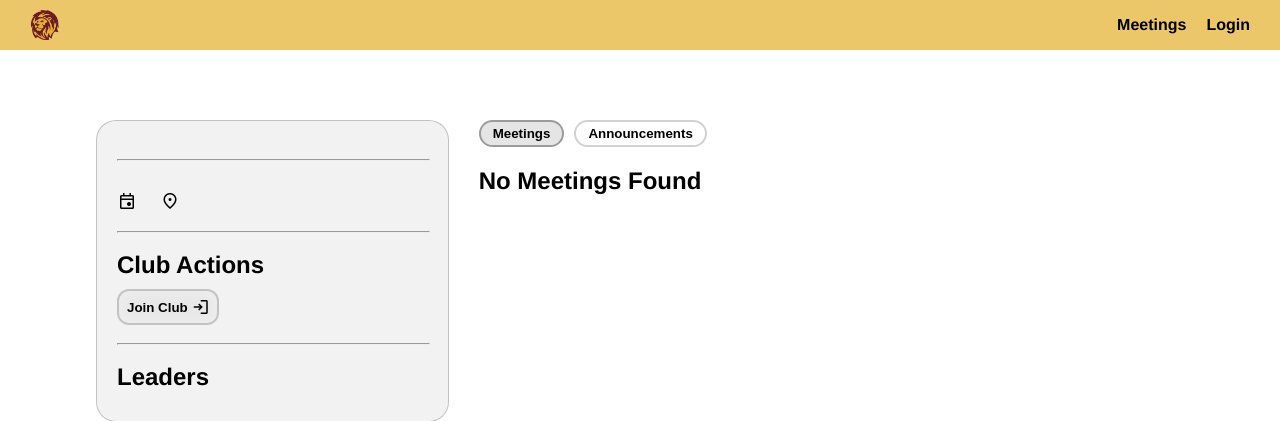
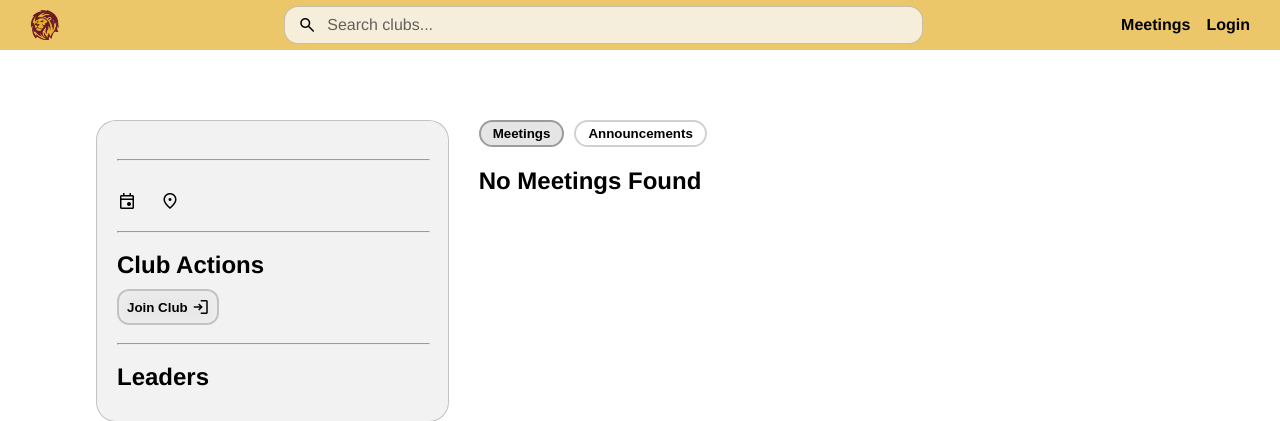
Before and after one commit to InstantRamenPack/lakeside-clubs, a Flask app: template templates/club.html.j2 in a window 1280 px wide. Shown: the top 421 px of the page. Run offline with Flask 3, Linux system fonts and the light colour scheme; the template is opened without the code that fills it, so the values that code supplies are empty.

Commit message:
add search bar

```diff
--- a/static/style.css
+++ b/static/style.css
@@ -185,19 +185,160 @@ input[type="submit"] {
 
     display: flex;
     align-items: center;
-    justify-content: space-evenly;
+    justify-content: space-between;
+    flex-wrap: wrap;
 
     margin-bottom: 40px;
     padding: 0px 30px;
     gap: 20px;
     height: 50px;
     background-color: rgb(var(--accent));
+    overflow: visible;
 }
 
 #navbar a {
     text-decoration: none;
     color: rgb(var(--text));
     font-weight: bold;
+}
+
+.nav-left, .nav-center, .nav-right {
+    display: flex;
+    align-items: center;
+    gap: 16px;
+}
+
+.nav-center {
+    flex: 1 1 0;
+    justify-content: center;
+}
+
+.nav-right {
+    justify-content: flex-end;
+}
+
+#search-area {
+    position: relative;
+    width: 60%;
+    max-width: 720px;
+    min-width: 220px;
+}
+
+#search-bar {
+    display: flex;
+    align-items: center;
+    gap: 8px;
+    width: 100%;
+    padding: 6px 12px;
+    border-radius: 14px;
+    backdrop-filter: blur(12px) saturate(60%);
+    border: 1px solid rgba(var(--card-bg), 0.2);
+    background-color: rgba(var(--bg), 0.7);
+}
+
+#search-bar:focus-within {
+    border-color: rgba(var(--card-bg), 0.35);
+    background-color: rgba(var(--bg), 0.9);
+}
+
+#search-bar input {
+    border: none;
+    outline: none;
+    background: transparent;
+    color: rgb(var(--text));
+    width: 100%;
+    min-width: 0;
+    font: inherit;
+}
+
+#search-bar input::placeholder {
+    color: rgba(var(--text), 0.6);
+}
+
+#search-results {
+    position: absolute;
+    top: calc(100% + 8px);
+    left: 0;
+    right: 0;
+    z-index: 110;
+
+    max-height: 70vh;
+    overflow-y: auto;
+    border-radius: 20px;
+    padding: 8px;
+    backdrop-filter: blur(12px) saturate(60%);
+    border: 1px solid rgba(var(--card-bg), 0.2);
+    background-color: rgba(var(--card-bg), 0.05);
+}
+
+#search-results[hidden] {
+    display: none;
+}
+
+.search-placeholder {
+    padding: 12px 14px;
+    font-style: italic;
+    opacity: 0.85;
+}
+
+.search-loading {
+    display: flex;
+    justify-content: center;
+    padding: 16px;
+}
+
+.search-result {
+    display: flex;
+    flex-direction: column;
+    gap: 6px;
+    padding: 10px 12px;
+    border-radius: 12px;
+}
+
+.search-result + .search-result {
+    border-top: 1px solid rgba(var(--card-bg), 0.15);
+}
+
+.search-result a {
+    color: rgb(var(--text));
+    text-decoration: none;
+}
+
+#search-overlay {
+    position: fixed;
+    inset: 0;
+    background-color: rgba(0, 0, 0, 0.25);
+    opacity: 0;
+    pointer-events: none;
+    transition: opacity 0.2s ease;
+    z-index: 90;
+}
+
+body.search-active #search-overlay {
+    opacity: 1;
+    pointer-events: auto;
+}
+
+@media (max-width: 900px) {
+    #navbar {
+        height: auto;
+        padding: 10px 20px;
+    }
+
+    .nav-center {
+        order: 3;
+        width: 100%;
+    }
+
+    #search-area {
+        width: 100%;
+        max-width: none;
+    }
+
+    .nav-right {
+        width: 100%;
+        justify-content: center;
+    }
 }
 
 .flex-space {
--- a/static/ui.js
+++ b/static/ui.js
@@ -237,6 +237,143 @@ function updateButton(text, element, icon) {
     }
 }
 
+function setupSearchBar() {
+    const searchInput = document.getElementById('club-search');
+    const searchResults = document.getElementById('search-results');
+    const searchIcon = document.getElementById('search-icon');
+    const overlay = document.getElementById('search-overlay');
+
+    if (!searchInput || !searchResults || !searchIcon) {
+        return;
+    }
+
+    const emptyHtml = '<div class="search-placeholder">Search to find new clubs!</div>';
+    let debounceHandle;
+    let blurHandle;
+    let requestId = 0;
+    let cachedResultsHtml = searchResults.innerHTML;
+    let lastQuery = '';
+
+    const setActive = (active) => {
+        document.body.classList.toggle('search-active', active);
+        searchResults.hidden = !active;
+    };
+
+    const updateIcon = () => {
+        const hasText = searchInput.value.trim().length > 0;
+        const focused = document.activeElement === searchInput;
+        if (focused && hasText) {
+            searchIcon.textContent = 'cancel';
+            searchIcon.dataset.action = 'clear-search';
+        } else {
+            searchIcon.textContent = 'search';
+            delete searchIcon.dataset.action;
+        }
+    };
+
+    const renderEmpty = () => {
+        searchResults.innerHTML = emptyHtml;
+        cachedResultsHtml = searchResults.innerHTML;
+    };
+
+    const renderLoading = () => {
+        searchResults.innerHTML = '<div class="search-loading"><span class="material-symbol spin">progress_activity</span></div>';
+    };
+
+    const scheduleSearch = () => {
+        const query = searchInput.value.trim();
+        window.clearTimeout(debounceHandle);
+        debounceHandle = window.setTimeout(() => {
+            if (!query) {
+                requestId += 1;
+                lastQuery = '';
+                renderEmpty();
+                return;
+            }
+
+            if (query === lastQuery && cachedResultsHtml && cachedResultsHtml !== emptyHtml) {
+                return;
+            }
+
+            const currentId = ++requestId;
+            const previousResults = cachedResultsHtml;
+            renderLoading();
+
+            fetch(`/search?query=${encodeURIComponent(query)}`)
+                .then((response) => (response.ok ? response.json() : null))
+                .then((payload) => {
+                    if (currentId !== requestId || !payload) {
+                        return;
+                    }
+                    const rendered = payload.rendered || [];
+                    searchResults.innerHTML = rendered.join('');
+                    cachedResultsHtml = searchResults.innerHTML;
+                    lastQuery = query;
+                })
+                .catch(() => {
+                    if (currentId !== requestId) {
+                        return;
+                    }
+                    searchResults.innerHTML = previousResults || '';
+                    cachedResultsHtml = searchResults.innerHTML;
+                });
+        }, 250);
+    };
+
+    searchInput.addEventListener('focus', () => {
+        if (blurHandle) {
+            window.clearTimeout(blurHandle);
+        }
+        setActive(true);
+        updateIcon();
+        if (!searchInput.value.trim()) {
+            renderEmpty();
+        } else if (searchInput.value.trim() !== lastQuery) {
+            scheduleSearch();
+        }
+    });
+
+    searchInput.addEventListener('blur', () => {
+        updateIcon();
+        blurHandle = window.setTimeout(() => {
+            setActive(false);
+            updateIcon();
+        }, 150);
+    });
+
+    searchInput.addEventListener('input', () => {
+        updateIcon();
+        scheduleSearch();
+    });
+
+    searchResults.addEventListener('mousedown', () => {
+        if (blurHandle) {
+            window.clearTimeout(blurHandle);
+        }
+    });
+
+    searchIcon.addEventListener('click', () => {
+        if (searchIcon.dataset.action !== 'clear-search') {
+            return;
+        }
+        requestId += 1;
+        searchInput.value = '';
+        renderEmpty();
+        searchInput.focus();
+        updateIcon();
+    });
+
+    if (overlay) {
+        overlay.addEventListener('click', () => {
+            searchInput.blur();
+        });
+    }
+
+    renderEmpty();
+    setActive(false);
+    updateIcon();
+}
+
 // attach UI utilities
 document.addEventListener('DOMContentLoaded', () => {
     document.querySelectorAll('textarea').forEach((textarea) => {
@@ -246,6 +383,7 @@ document.addEventListener('DOMContentLoaded', () => {
 
     attachTooltips();
     setupTabs();
+    setupSearchBar();
 
     window.addEventListener('scroll', scheduleOverlayUpdate, { passive: true, capture: true });
     window.addEventListener('resize', scheduleOverlayUpdate, { passive: true });
--- a/templates/base.html.j2
+++ b/templates/base.html.j2
@@ -20,10 +20,23 @@
 
     <body>
         <nav id = "navbar">
+            <div class = "nav-left">
                 <a href = ".">
-                <img src = "static/favicon.png" height = 30 alt = "Lakeside student government logo.">
+                    <img src = "static/favicon.png" height = 30 alt = "">
                 </a>
-            <div class = "flex-space"></div>
+            </div>
+            <div class = "nav-center">
+                <div id = "search-area">
+                    <div id = "search-bar">
+                        <span id = "search-icon" class = "material-symbol">search</span>
+                        <input id = "club-search" type = "text" placeholder = "Search clubs..." autocomplete = "off" aria-label = "Search clubs">
+                    </div>
+                    <div id = "search-results" hidden>
+                        <div class = "search-placeholder">Search to find new clubs!</div>
+                    </div>
+                </div>
+            </div>
+            <div class = "nav-right">
                 <a href = "meetings">Meetings</a>
                 {% if g.user.authenticated %}
                     <a href = "logout">Logout</a>
@@ -33,7 +46,9 @@
                 {% else %}
                     <a href = "login">Login</a>
                 {% endif %}
+            </div>
         </nav>
+        <div id = "search-overlay"></div>
         {% block body %} {% endblock %}
         <script>
             window.si = window.si || function () { (window.siq = window.siq || []).push(arguments); };
--- a/templates/macros.html.j2
+++ b/templates/macros.html.j2
@@ -62,6 +62,13 @@
     </div>
 {% endmacro %}
 
+{% macro render_search_result(club) %}
+    <a class = "search-result" href = "club?club_id={{club.club_id}}">
+        <h3>{{club.name}}</h3>
+        <p>{{club.description}}</p>
+    </a>
+{% endmacro %}
+
 {% macro render_meeting_card(meeting, is_leader, is_meeting, is_club_page) %}
     <div class = "meeting-card">
         {% if is_club_page %}
```
Also changed, not shown: routes/index.py (+12 -1 lines). Lines whose indentation alone changed are shown as unchanged.
